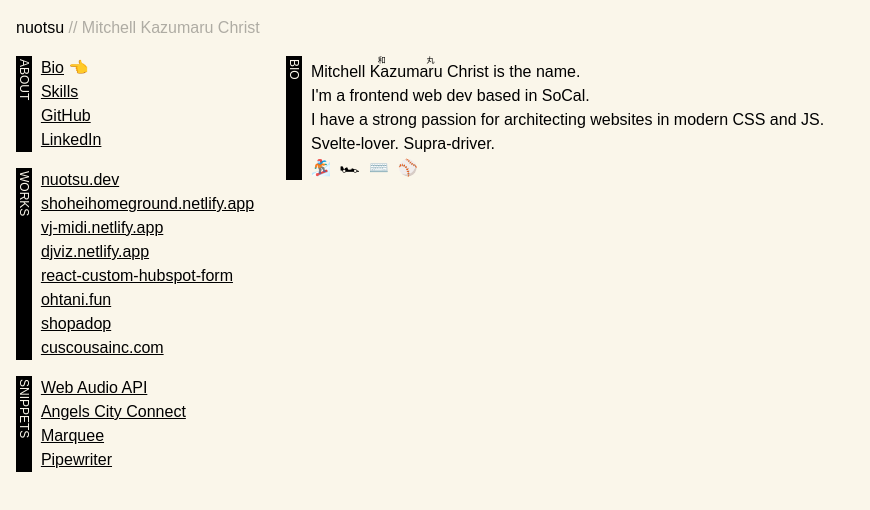
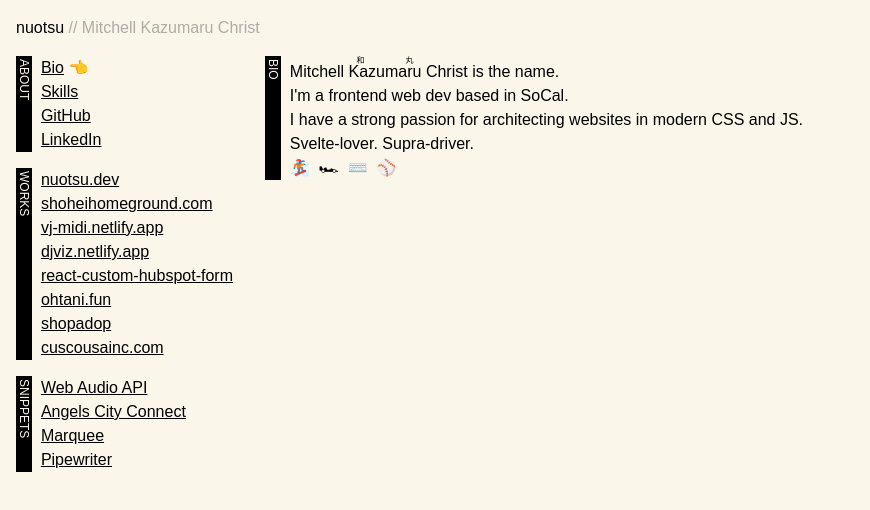
Before and after one commit to nuotsu/nuotsu.dev, a SvelteKit app: page /bio in a window 1280 px wide. Shown: the top 510 px of the page, without its empty margins (0-870 px from the left). Built offline with nearby package versions, Linux system fonts and the light colour scheme; a web font is replaced by a local one.

Commit message:
update link

```diff
--- a/src/routes/index/Works.svelte
+++ b/src/routes/index/Works.svelte
@@ -19,7 +19,7 @@
 			url: 'https://npmjs.com/package/nuotsu.dev',
 			date: '2022-07-27'
 		},
-		{ url: 'https://shoheihomeground.netlify.app', date: '2022-07-26' },
+		{ url: 'https://shoheihomeground.com', date: '2022-07-26' },
 		{ url: 'https://vj-midi.netlify.app', date: '2022-07-18' },
 		{ url: 'https://djviz.netlify.app', date: '2022-07-03' },
 		{
```
